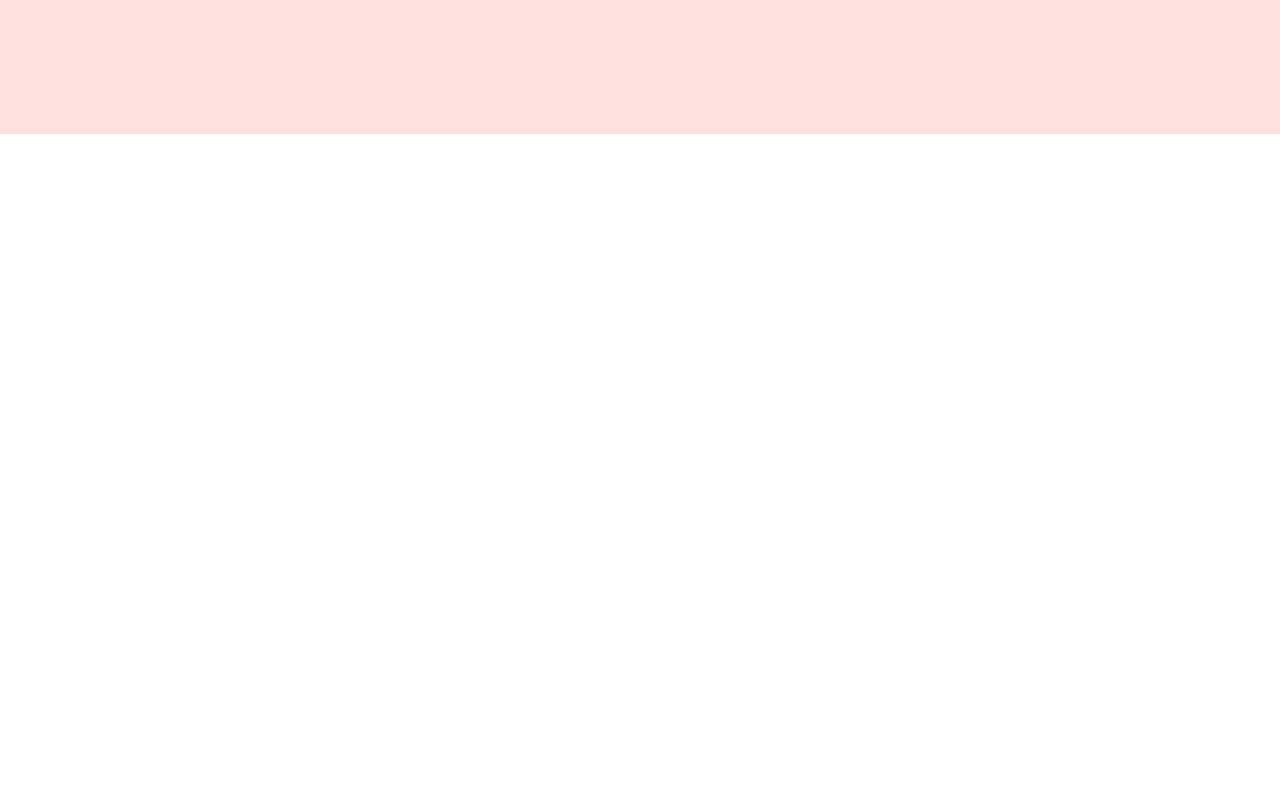
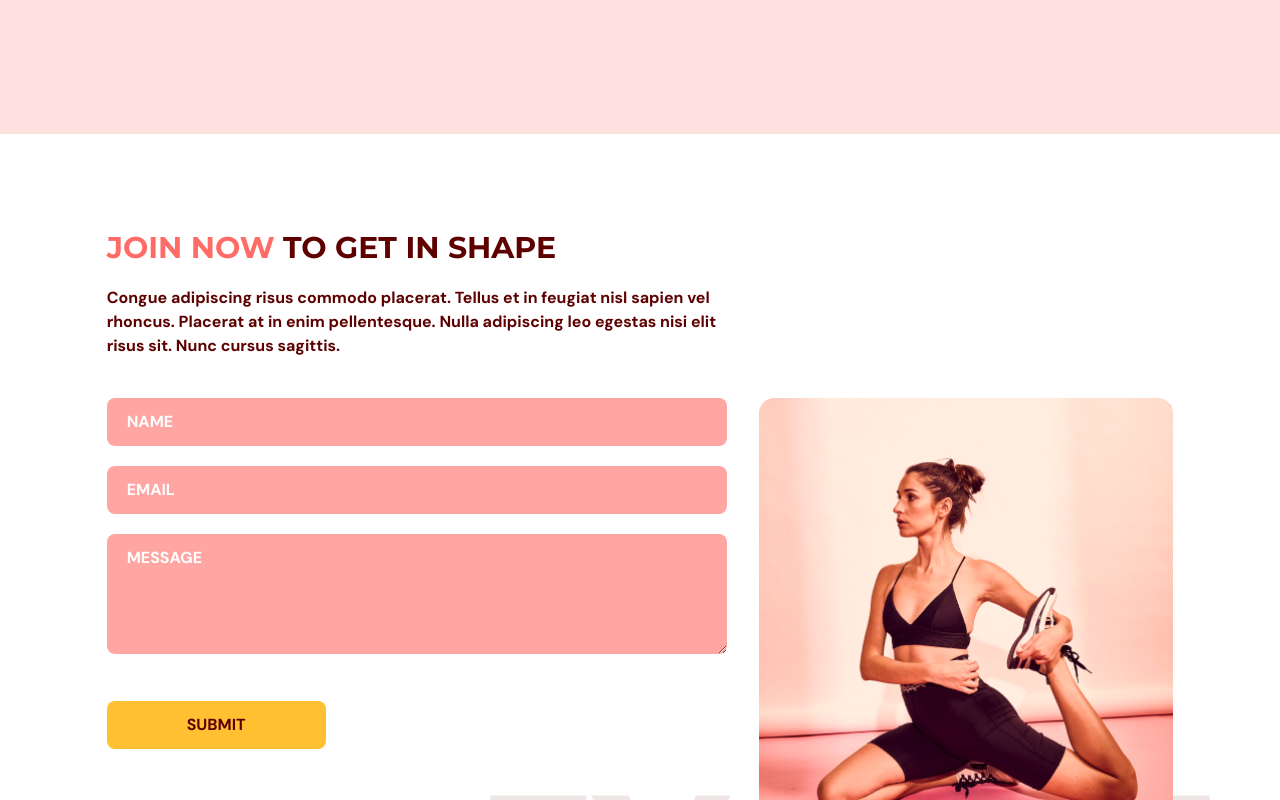
Before and after one commit to miri52/gym-typescript, a React (Vite) app: page / in a window 1280 px wide. Shown: the part 2880-3680 px from the top of the page. Before the commit the page ends 3014 px from the top, so only its background shows below. Built offline with nearby package versions, Linux system fonts and the light colour scheme.

Commit message:
add contact us section

```diff
--- a/package.json
+++ b/package.json
@@ -15,7 +15,8 @@
     "framer-motion": "^11.2.6",
     "react": "^18.2.0",
     "react-anchor-link-smooth-scroll": "^1.0.12",
-    "react-dom": "^18.2.0"
+    "react-dom": "^18.2.0",
+    "react-hook-form": "^7.51.5"
   },
   "devDependencies": {
     "@types/react": "^18.2.66",
--- a/src/App.tsx
+++ b/src/App.tsx
@@ -1,9 +1,10 @@
 import Navbar from "@/scenes/navbar";
 import { useEffect, useState } from "react";
 import { SelectedPage } from "@/shared/types";
-import Home from "./scenes/home";
-import Benefits from "./scenes/benefits";
-import OurClasses from "./scenes/ourClasses";
+import Home from "@/scenes/home";
+import Benefits from "@/scenes/benefits";
+import OurClasses from "@/scenes/ourClasses";
+import ContactUs from "@/scenes/contactUs";
 
 function App() {
   const [selectedPage, setSelectedPage] = useState<SelectedPage>(
@@ -32,6 +33,7 @@
       <Home setSelectedPage={setSelectedPage} />
       <Benefits setSelectedPage={setSelectedPage} />
       <OurClasses setSelectedPage={setSelectedPage} />
+      <ContactUs setSelectedPage={setSelectedPage} />
     </div>
   );
 }
--- /dev/null
+++ b/src/scenes/contactUs/index.tsx
@@ -0,0 +1,153 @@
+import { SelectedPage } from "@/shared/types";
+import { motion } from "framer-motion";
+import { useForm } from "react-hook-form";
+import ContactUsPageGraphic from "@/assets/ContactUsPageGraphic.png";
+import HText from "@/shared/HText";
+
+type Props = {
+  setSelectedPage: (value: SelectedPage) => void;
+};
+
+const ContactUs = ({ setSelectedPage }: Props) => {
+  const inputStyles = `mb-5 w-full rounded-lg bg-primary-300
+  px-5 py-3 placeholder-white`;
+
+  const {
+    register,
+    trigger,
+    formState: { errors },
+  } = useForm();
+  const onSubmit = async (e: { preventDefault: () => void }) => {
+    const isValid = await trigger();
+    if (!isValid) {
+      e.preventDefault();
+    }
+  };
+
+  return (
+    <section id="contactus" className="mx-auto w-5/6 pt-24 pb-32">
+      <motion.div
+        onViewportEnter={() => setSelectedPage(SelectedPage.ContactUs)}
+      >
+        <motion.div
+          className="md:w-3/5"
+          initial="hidden"
+          whileInView="visible"
+          viewport={{ once: true, amount: 0.5 }}
+          transition={{ delay: 0.2, duration: 0.5 }}
+          variants={{
+            hidden: { opacity: 0, x: -50 },
+            visible: { opacity: 1, x: 0 },
+          }}
+        >
+          <HText>
+            <span className="text-primary-500">JOIN NOW</span> TO GET IN SHAPE
+          </HText>
+          <p className="my-5">
+            Congue adipiscing risus commodo placerat. Tellus et in feugiat nisl
+            sapien vel rhoncus. Placerat at in enim pellentesque. Nulla
+            adipiscing leo egestas nisi elit risus sit. Nunc cursus sagittis.
+          </p>
+        </motion.div>
+        <div className="mt-10 justify-between md:flex gap-8">
+          <motion.div
+            className="mt-10 basis-3/5 md:mt-0"
+            initial="hidden"
+            whileInView="visible"
+            viewport={{ once: true, amount: 0.5 }}
+            transition={{ duration: 0.5 }}
+            variants={{
+              hidden: { opacity: 0, y: 50 },
+              visible: { opacity: 1, y: 0 },
+            }}
+          >
+            <form
+              target="_blank"
+              onSubmit={onSubmit}
+              action="https://formusbmit.co/youremail@gmail.com"
+              method="POST"
+            >
+              <input
+                className={inputStyles}
+                type="text"
+                placeholder="NAME"
+                {...register("name", {
+                  required: true,
+                  maxLength: 100,
+                })}
+              />
+              {errors.name && (
+                <p className="mt-1 text-primary-500">
+                  {errors.name.type === "required" && "This field is required."}
+                  {errors.name.type === "maxLength" &&
+                    "Max length is 100 characters."}
+                </p>
+              )}
+              <input
+                className={inputStyles}
+                type="text"
+                placeholder="EMAIL"
+                {...register("email", {
+                  required: true,
+                  pattern: /^[A-Z0-9._%+-]+@[A-Z0-9.-]+\.[A-Z]{2,}$/i,
+                })}
+              />
+              {errors.email && (
+                <p className="mt-1 text-primary-500">
+                  {errors.email.type === "required" &&
+                    "This field is required."}
+                  {errors.email.type === "pattern" && "Invalid email address."}
+                </p>
+              )}
+              <textarea
+                className={inputStyles}
+                placeholder="MESSAGE"
+                rows={4}
+                cols={50}
+                {...register("message", {
+                  required: true,
+                  maxLength: 2000,
+                })}
+              />
+              {errors.message && (
+                <p className="mt-1 text-primary-500">
+                  {errors.message.type === "required" &&
+                    "This field is required."}
+                  {errors.message.type === "maxLength" &&
+                    "Max length is 2000 characters."}
+                </p>
+              )}
+              <button
+                type="submit"
+                className="mt-5 rounded-lg bg-secondary-500 px-20 py-3 transition duration-500 hover:text-white"
+              >
+                SUBMIT
+              </button>
+            </form>
+          </motion.div>
+          <motion.div
+            className="relative mt-16 basis-2/5 md:mt-0"
+            initial="hidden"
+            whileInView="visible"
+            viewport={{ once: true, amount: 0.5 }}
+            transition={{ delay: 0.2, duration: 0.5 }}
+            variants={{
+              hidden: { opacity: 0, y: 50 },
+              visible: { opacity: 1, y: 0 },
+            }}
+          >
+            <div className="w-full before:absolute before:-bottom-20 before:-right-10 before:z-[-1] md:before:content-evolvetext">
+              <img
+                className="w-full"
+                alt="contact-us-page-graphic"
+                src={ContactUsPageGraphic}
+              />
+            </div>
+          </motion.div>
+        </div>
+      </motion.div>
+    </section>
+  );
+};
+
+export default ContactUs;
--- a/src/scenes/ourClasses/index.tsx
+++ b/src/scenes/ourClasses/index.tsx
@@ -43,6 +43,7 @@
     image: image6,
   },
 ];
+
 type Props = {
   setSelectedPage: (value: SelectedPage) => void;
 };
```
Also changed, not shown: 1 other file (tests, documents, lock files or other folders).
